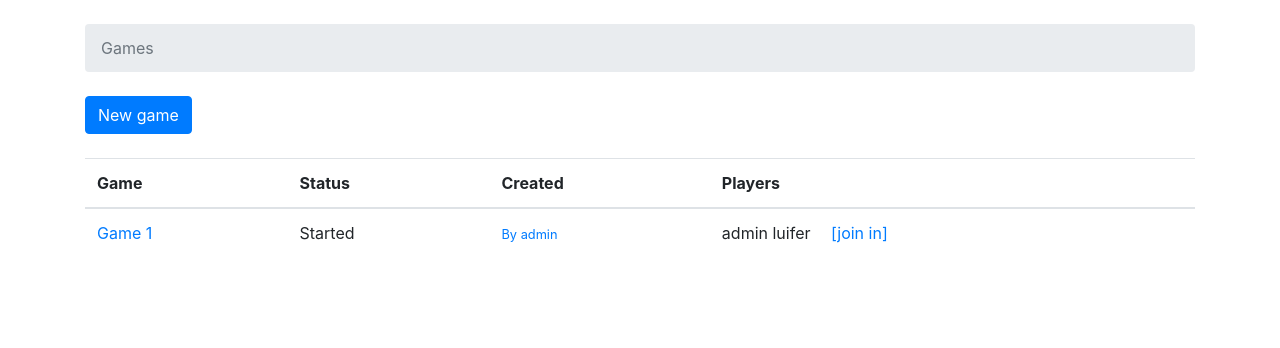
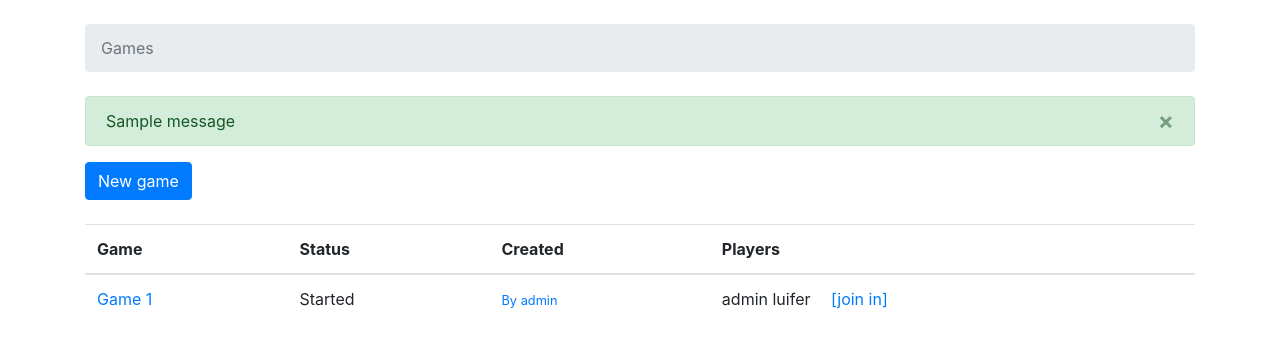
Before and after one commit to LuisAlbertoPerezDeLaCruz/savila, a Django app: page /beergame in a window 1280 px wide. Shown: the part 56-404 px from the top of the page. Run offline with Django 4.2, Linux system fonts and the light colour scheme; data comes from the database, SQL or seed files in the repository; both versions use the stored data as it was after the commit; tables that the repository leaves empty hold one stand-in row (values such as "Sample post"); one stand-in notice (Sample message) is shown; some libraries are stand-ins or nearby versions; some web fonts are replaced.

Commit message:
incorporados los mensajes de django

```diff
--- a/beergame/views.py
+++ b/beergame/views.py
@@ -3,6 +3,7 @@ from django.shortcuts import get_object_or_404, redirect, render
 from .models import Game, GamePlayer
 from .forms import NewGameForm
 from django.contrib.auth.decorators import login_required
+from django.contrib import messages  # import messages
 
 
 def home(request):
@@ -37,7 +38,11 @@ def joinin_game(request, pk):
             game=game,
             player=request.user
         )
+        messages.success(
+            request, f'{request.user} is now playing in {game.name}!')
     except:
+        messages.warning(
+            request, f'{request.user} is already playing in {game.name}!')
         pass
     games = Game.objects.all()
     return render(request, 'home.html', {"games": games})
--- a/templates/base.html
+++ b/templates/base.html
@@ -50,6 +50,16 @@
       {% block breadcrumb %}
       {% endblock %}
     </ol>
+    {% for message in messages %}
+    <div class="container-fluid p-0">
+      <div class="alert {{ message.tags }} alert-dismissible" role="alert">
+        <button type="button" class="close" data-bs-dismiss="alert" aria-label="Close">
+          <span aria-hidden="True">&times;</span>
+        </button>
+        {{ message }}
+      </div>
+    </div>
+    {% endfor %}
     {% block content %}
     {% endblock %}
   </div>
```
Also changed, not shown: savila/settings.py (+10 -0 lines), db.sqlite3.
